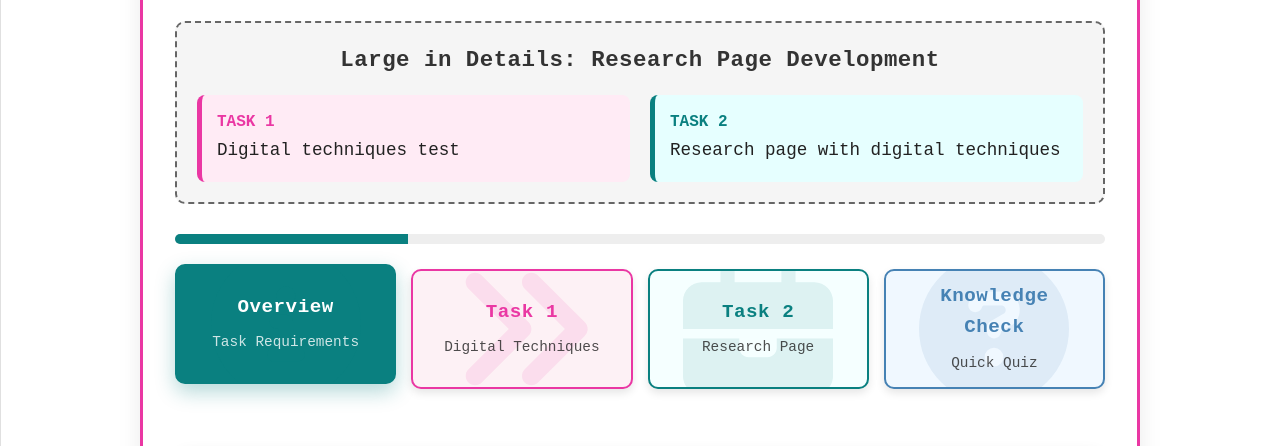
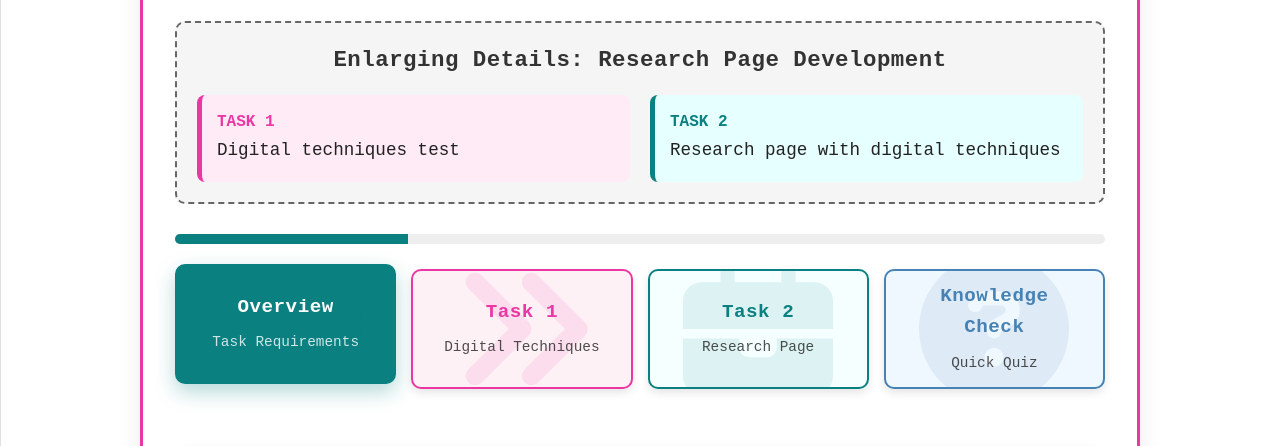
Before and after one commit to hsstokes/Expanding-details-and-artists-link-within-Research-Pages, a plain HTML site: page index.html in a window 1280 px wide. Shown: the part 203-649 px from the top of the page. Drawn offline with Linux system fonts and the light colour scheme.

Commit message:
Update index.html

```diff
--- a/index.html
+++ b/index.html
@@ -1118,7 +1118,7 @@ a {
 
   <!-- Workshop Structure Overview - Clear distinction between tasks and techniques -->
   <div style="background: #f5f5f5; padding: 20px; border-radius: 10px; margin-bottom: 30px; border: 2px dashed #666;">
-    <h3 style="text-align: center; margin-top: 0; color: #333;">Large in Details: Research Page Development</h3>
+    <h3 style="text-align: center; margin-top: 0; color: #333;">Enlarging Details: Research Page Development</h3>
     <div style="display: flex; flex-wrap: wrap; gap: 20px; justify-content: center; margin-top: 15px;">
       <div style="flex: 1; min-width: 250px; background: var(--task-banner); padding: 15px; border-radius: 8px; border-left: 5px solid var(--task);">
         <h4 style="margin-top: 0; color: var(--task);">TASK 1</h4>
```
